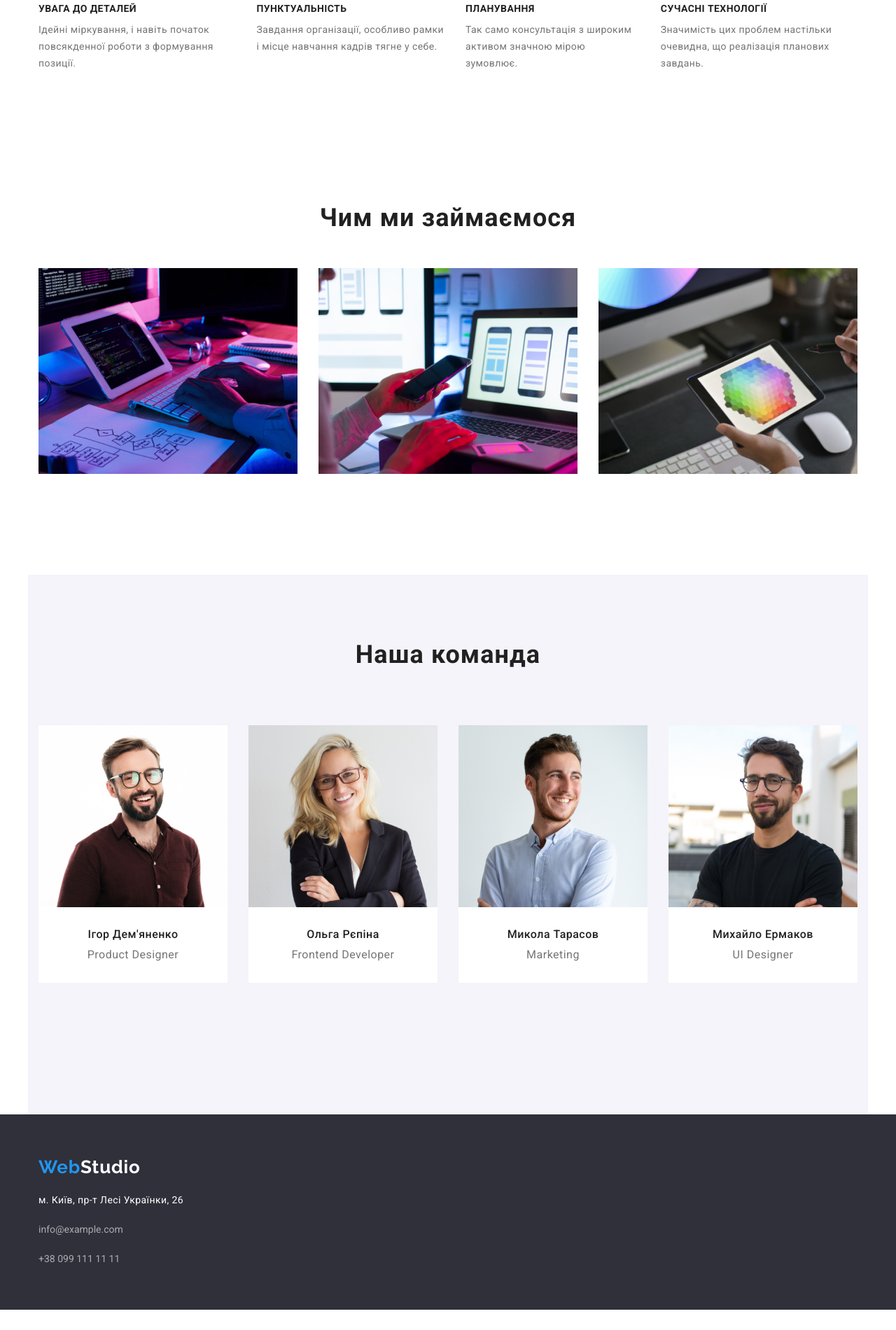
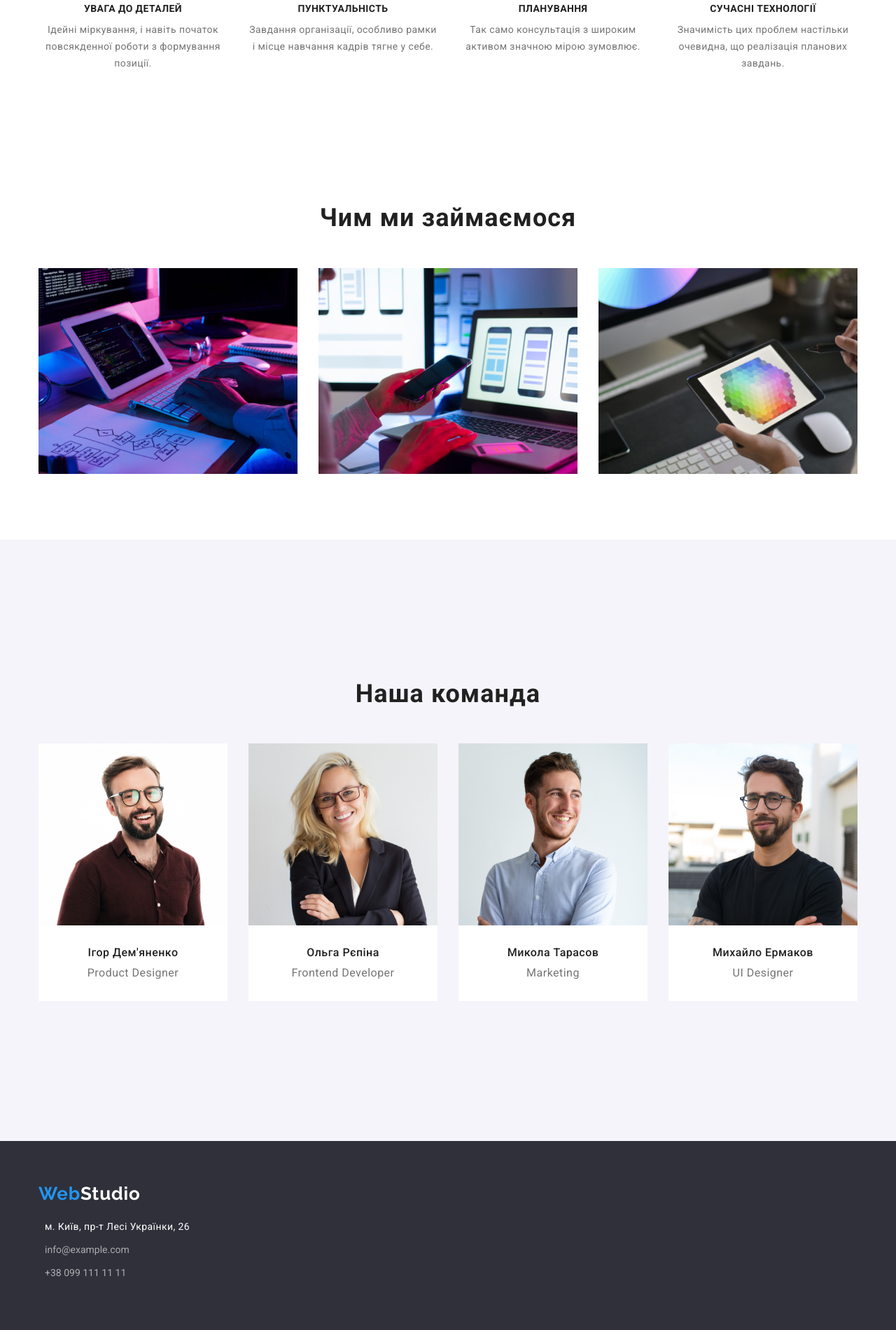
Before and after one commit to IvannaChernega/goit-markup-hw-03, a plain HTML site: page index.html in a window 1280 px wide. Shown: the part 770-2670 px from the top of the page at 70% size. Before the commit the page ends 2641 px from the top, so only its background shows below. Drawn offline with nearby package versions, Linux system fonts and the light colour scheme.

Commit message:
останій коміт

```diff
--- a/css/style.css
+++ b/css/style.css
@@ -198,6 +198,10 @@ a {
   display: flex;
   gap: 30px;
 }
+.feature-item {
+  width: 270px;
+}
+
 .feature-title {
   margin-bottom: 10px;
   font-weight: 700;
@@ -215,13 +219,12 @@ a {
 
   color: var(--secondary-text-color);
 }
-.feature-text
+
 /* --------Чим ми займаємося---------- */
 
 .section {
   display: block;
   text-align: center;
-  padding-top: 280px;
 }
 
 .title-box {
@@ -257,21 +260,24 @@ a {
   line-height: 1.16;
   text-align: center;
   letter-spacing: 0.03em;
-
   font-weight: bold;
 
   min-width: 336px;
-  margin-top: 94px;
   margin-left: auto;
   margin-right: auto;
 
   color: var(--primary-text-color);
 }
+.section-team {
+  padding-top: 200px;
+  padding-bottom: 200px;
+  background-color: #f5f4fa;
+}
 .team {
   display: flex;
   gap: 30px;
   margin-top: 50px;
-  padding-bottom: 94px;
+
   flex-wrap: wrap;
   background-color: #f5f4fa;
 }
@@ -331,8 +337,6 @@ a {
 
 .address-link {
   display: inline-block;
-  margin-bottom: 9px;
-
   font-size: 14px;
   line-height: 1.71;
   letter-spacing: 0.03em;
@@ -351,7 +355,7 @@ a {
 
 .tel-nav {
   display: inline-block;
-  margin-top: 9px;
+  /* margin-top: 9px; */
   text-transform: uppercase;
   font-style: normal;
   font-size: 14px;
@@ -360,8 +364,8 @@ a {
   color: rgba(255, 255, 255, 0.6);
   /* outline: 1px solid tomato; */
 }
-.address-item:not(:last-child) {
-  margin-bottom: 9px;
+.address-item {
+  margin: 9px;
 }
 
 /* --------------  ПОРТФОЛИО    ------------ */
@@ -427,7 +431,7 @@ element.style {
 .project-item {
 }
 .project-card {
-  width: 370px;
+  /* width: 370px; */
   padding-left: 24px;
   padding-top: 15px;
   padding-right: 24px;
@@ -447,7 +451,7 @@ element.style {
   font-weight: 700;
   font-size: 18px;
   line-height: 2;
-  letter-spacing: 0.06em;
+  letter-spacing: 0.03em;
 
   color: var(--primary-text-color);
 }
--- a/index.html
+++ b/index.html
@@ -113,7 +113,7 @@
       </section>
         <!-- Наша команда -->
         <section class="section-team">
-          <div class="team container">
+          <div class="container">
           <h2 class="team-title">Наша команда</h2>
           <ul class="team list">
             <li  class="team-item">
```
Also changed, not shown: portfolio.html (+2 -3 lines).
